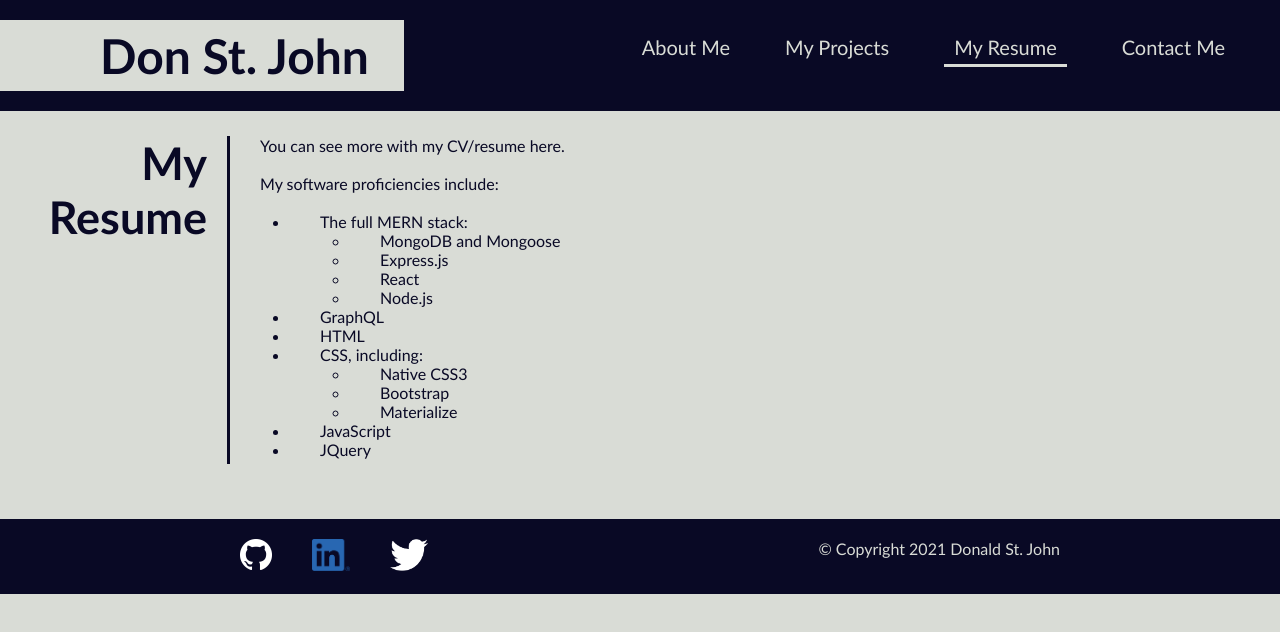
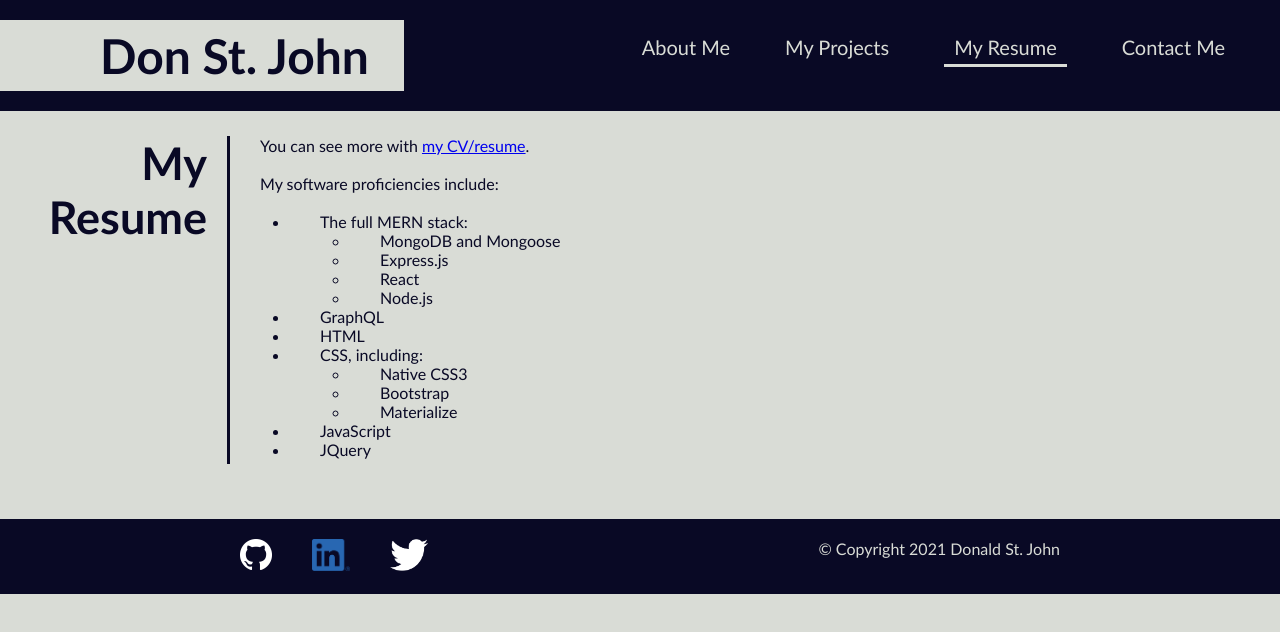
Before and after one commit to dgstjohn/react-portfolio, a React (Create React App) app: page /resume in a window 1280 px wide. Shown: the top 632 px of the page. Built offline with nearby package versions, Linux system fonts and the light colour scheme.

Commit message:
added resume and link

```diff
--- a/src/pages/Resume/index.js
+++ b/src/pages/Resume/index.js
@@ -1,4 +1,5 @@
 import React from "react";
+import resume from "../../assets/DSJ-resume.pdf";
 
 function Resume() {
     return (
@@ -9,7 +10,7 @@ function Resume() {
                 </h1>
             </div>
             <article className="section-resume">
-                <p>You can see more with my CV/resume here.
+                <p>You can see more with <a href={resume} download="DSJ-resume.pdf">my CV/resume</a>.
                     <br /><br />My software proficiencies include:
                     <br /><br /><ul>
                         <li>The full MERN stack:
```
Also changed, not shown: 1 other file (tests, documents, lock files or other folders).
